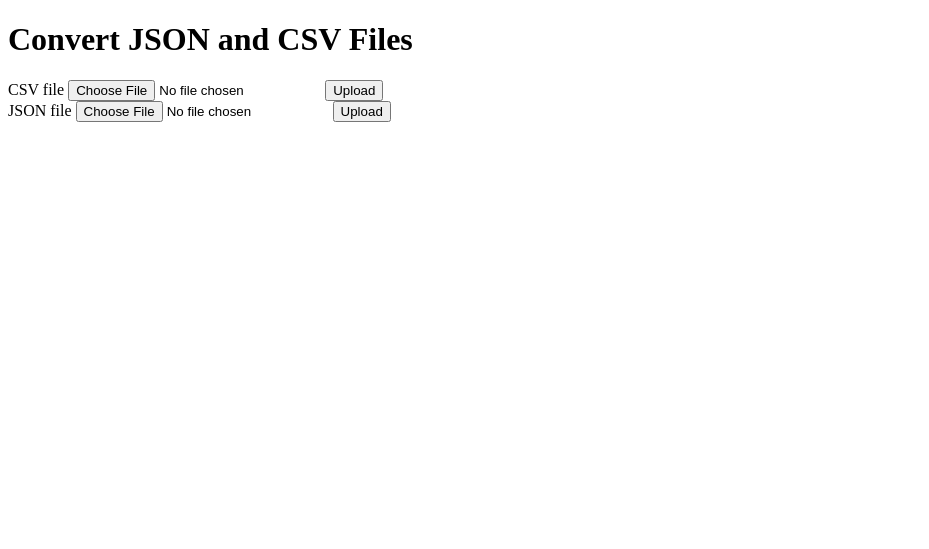
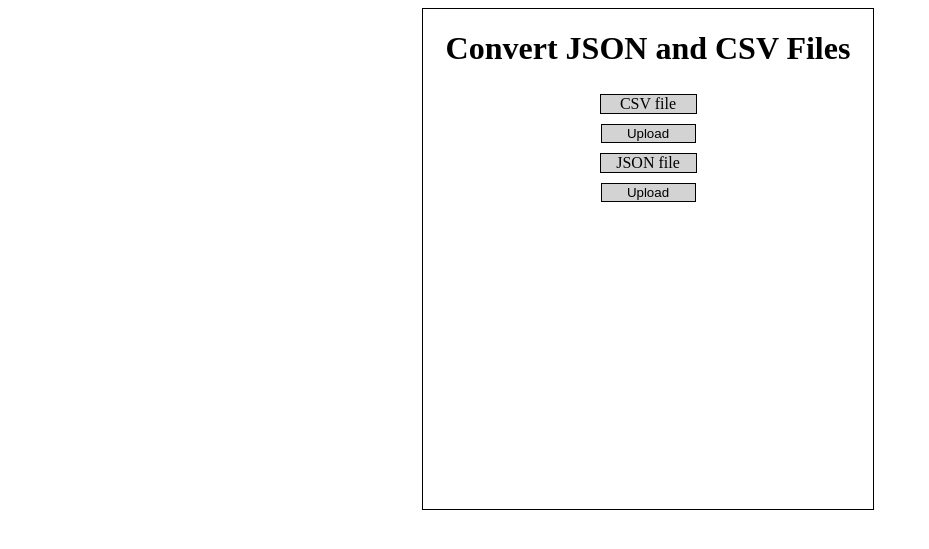
Before and after one commit to Sonsim/DataFormatConverter, a Flask app: page / in a window 1280 px wide. Shown: the top 549 px of the page, without its empty margins (0-929 px from the left). Run offline with Flask 3, Linux system fonts and the light colour scheme.

Commit message:
Stared css

```diff
--- a/Static/CSS/style.css
+++ b/Static/CSS/style.css
@@ -1,3 +1,32 @@
 body
 {
+   height: 100%;
+   width: 100%;
+   align-content: center;
 }
+.container {
+    margin: auto;
+    text-align: center;
+    border: solid 1px black;
+    height: 500px;
+    width: 450px;
+
+}
+.form {
+    display: flex;
+    flex-direction: column;
+   justify-content: center;
+   align-content: center;
+
+}
+.button {
+    width: 95px;
+    align-self: center;
+    border: solid 1px black;
+    background-color: lightgray;
+    margin: 5px;
+    cursor: pointer;
+}
+input[type="file"]{
+    display: none;
+}
--- a/Templates/index.html
+++ b/Templates/index.html
@@ -5,19 +5,21 @@
 	<meta charset="utf-8" />
 	<title>Data format Converter</title>
 </head>
+<link rel="stylesheet" type="text/css" href="{{ url_for('static', filename='css/style.css') }}" />
 <body>
+<div class="container">
 <h1>Convert JSON and CSV Files</h1>
 
-	<form action="/convertcsv" method="POST" enctype="multipart/form-data">
-		<label for="csvinput">CSV file</label>
+<form action="/convertcsv" method="POST" enctype="multipart/form-data" class="form">
+	<label for="csvinput" class="button">CSV file</label>
 	<input type="file" name="file" accept=".csv" id="csvinput">
-		<input type="submit" value="Upload">
+	<input type="submit" value="Upload" class="button">
 </form>
-		<form action="/convertjson" enctype="multipart/form-data" method="POST" id="jsonform">
-			<label for="jsonfile">JSON file</label>
-			<input id="jsonfile" name="jsonfile" type="file" accept=".json"/>
-			<input type="submit" value="Upload"/>
+<form action="/convertjson" enctype="multipart/form-data" method="POST" id="jsonform" class="form">
+	<label for="jsonfile" class="button">JSON file</label>
+	<input id="jsonfile" name="jsonfile" type="file" accept=".json" class="button"/>
+	<input type="submit" value="Upload" class="button"/>
 </form>
-
+</div>
 </body>
 </html>
--- a/app.py
+++ b/app.py
@@ -85,6 +85,8 @@ def convertjson():
       mimetype='text/csv',
      headers={"Content-Disposition": "inline;filename=data1.csv"}
        )
+
+
 if __name__ == '__main__':
    # Run the app server on localhost:4449
    app.run('localhost', 4449)
```
Also changed, not shown: Templates/show_csv_data.html (added, +11 -0 lines), 2 other files. Lines whose indentation alone changed are shown as unchanged.
